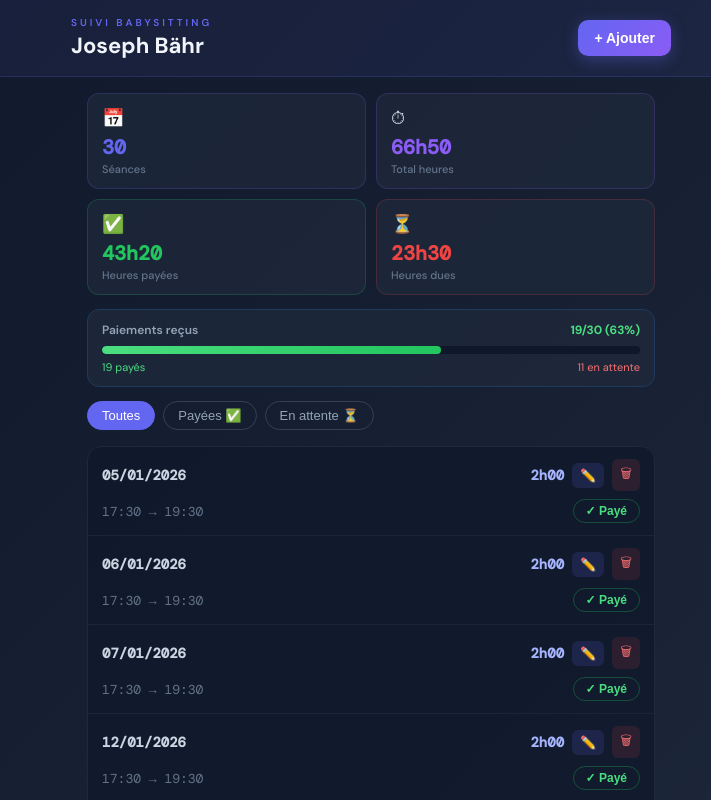
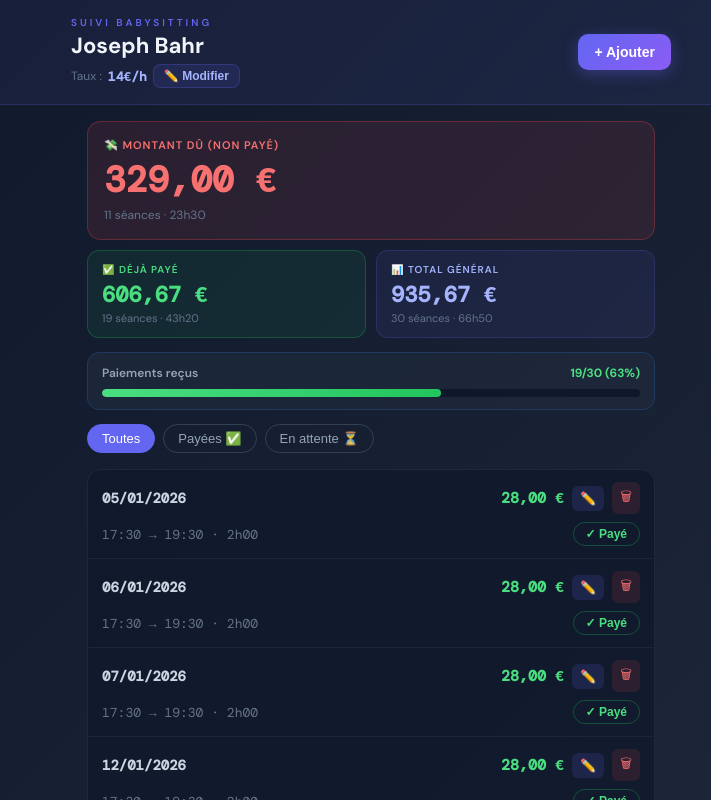
Before and after one commit to denilzalopes/dashboard-babysitting, a React (Vite) app: page / in a window 1280 px wide. Shown: the top 800 px of the page, without its empty margins (269-980 px from the left). Built offline with nearby package versions, Linux system fonts and the light colour scheme.

Commit message:
feat : prix horaire et montants

```diff
--- a/src/App.jsx
+++ b/src/App.jsx
@@ -1,4 +1,6 @@
-import { useState, useEffect, useCallback } from "react";
+import { useState, useEffect } from "react";
+
+const TAUX_HORAIRE_DEFAULT = 14;
 
 const INITIAL_DATA = [
   { id: 1, date: "2026-01-05", debut: "17:30", fin: "19:30", paye: true },
@@ -51,20 +53,28 @@ function formatDate(dateStr) {
   const [y, m, d] = dateStr.split("-");
   return `${d}/${m}/${y}`;
 }
+function calcMontant(debut, fin, taux) {
+  return (calcDuree(debut, fin) / 60) * taux;
+}
+function formatEur(val) {
+  return val.toFixed(2).replace(".", ",") + " €";
+}
 function getNextId(entries) {
   return entries.length === 0 ? 1 : Math.max(...entries.map((e) => e.id)) + 1;
 }
 
-const STORAGE_KEY = "babysitting-joseph-bahr-v1";
+const STORAGE_KEY = "babysitting-joseph-bahr-v2";
 
 export default function App() {
   const [entries, setEntries] = useState(() => {
-    try {
-      const saved = localStorage.getItem(STORAGE_KEY);
-      return saved ? JSON.parse(saved) : INITIAL_DATA;
-    } catch { return INITIAL_DATA; }
+    try { const s = localStorage.getItem(STORAGE_KEY); return s ? JSON.parse(s).entries : INITIAL_DATA; } catch { return INITIAL_DATA; }
+  });
+  const [taux, setTaux] = useState(() => {
+    try { const s = localStorage.getItem(STORAGE_KEY); return s ? JSON.parse(s).taux : TAUX_HORAIRE_DEFAULT; } catch { return TAUX_HORAIRE_DEFAULT; }
   });
   const [showForm, setShowForm] = useState(false);
+  const [showTaux, setShowTaux] = useState(false);
+  const [tauxEdit, setTauxEdit] = useState(taux);
   const [form, setForm] = useState({ date: "", debut: "17:30", fin: "19:30", paye: false });
   const [editId, setEditId] = useState(null);
   const [deleteConfirm, setDeleteConfirm] = useState(null);
@@ -73,20 +83,22 @@ export default function App() {
 
   useEffect(() => {
     try {
-      localStorage.setItem(STORAGE_KEY, JSON.stringify(entries));
+      localStorage.setItem(STORAGE_KEY, JSON.stringify({ entries, taux }));
       setSaved(true);
       const t = setTimeout(() => setSaved(false), 1500);
       return () => clearTimeout(t);
     } catch {}
-  }, [entries]);
+  }, [entries, taux]);
 
-  const s = useCallback(() => {
-    const total = entries.length;
-    const totalMin = entries.reduce((acc, e) => acc + calcDuree(e.debut, e.fin), 0);
-    const payesMin = entries.filter((e) => e.paye).reduce((acc, e) => acc + calcDuree(e.debut, e.fin), 0);
-    const nbPayes = entries.filter((e) => e.paye).length;
-    return { total, totalMin, payesMin, nonPayesMin: totalMin - payesMin, nbPayes, nbNonPayes: total - nbPayes };
-  }, [entries])();
+  const totalMin = entries.reduce((acc, e) => acc + calcDuree(e.debut, e.fin), 0);
+  const payesMin = entries.filter((e) => e.paye).reduce((acc, e) => acc + calcDuree(e.debut, e.fin), 0);
+  const nonPayesMin = totalMin - payesMin;
+  const nbPayes = entries.filter((e) => e.paye).length;
+  const nbNonPayes = entries.length - nbPayes;
+  const montantTotal = entries.reduce((acc, e) => acc + calcMontant(e.debut, e.fin, taux), 0);
+  const montantPaye = entries.filter((e) => e.paye).reduce((acc, e) => acc + calcMontant(e.debut, e.fin, taux), 0);
+  const montantDu = montantTotal - montantPaye;
+  const pctPaye = entries.length > 0 ? Math.round((nbPayes / entries.length) * 100) : 0;
 
   const filtered = entries
     .filter((e) => filter === "all" ? true : filter === "paye" ? e.paye : !e.paye)
@@ -120,8 +132,11 @@ export default function App() {
     setEditId(null);
     setForm({ date: "", debut: "17:30", fin: "19:30", paye: false });
   }
-
-  const pctPaye = s.total > 0 ? Math.round((s.nbPayes / s.total) * 100) : 0;
+  function handleSaveTaux() {
+    const val = parseFloat(tauxEdit);
+    if (!isNaN(val) && val > 0) setTaux(val);
+    setShowTaux(false);
+  }
 
   return (
     <div style={{ minHeight: "100vh", background: "linear-gradient(135deg,#0f172a 0%,#1e293b 50%,#0f172a 100%)", fontFamily: "'DM Sans','Segoe UI',sans-serif", color: "#e2e8f0" }}>
@@ -144,6 +159,8 @@ export default function App() {
         .card-row{display:flex;flex-direction:column;gap:8px;padding:12px 14px;border-bottom:1px solid rgba(30,41,59,0.8);transition:background 0.15s;}
         .card-row:hover{background:rgba(99,102,241,0.06);}
         .card-row:last-child{border-bottom:none;}
+        .taux-btn{cursor:pointer;background:rgba(99,102,241,0.12);border:1px solid rgba(99,102,241,0.25);color:#a5b4fc;border-radius:8px;padding:4px 10px;font-size:12px;font-weight:600;transition:all 0.15s;}
+        .taux-btn:hover{background:rgba(99,102,241,0.25);}
       `}</style>
 
       {/* Header */}
@@ -151,7 +168,12 @@ export default function App() {
         <div style={{ maxWidth: 600, margin: "0 auto", display: "flex", alignItems: "center", justifyContent: "space-between", gap: 12 }}>
           <div>
             <div style={{ fontSize: 10, letterSpacing: 3, color: "#6366f1", fontWeight: 600, marginBottom: 2, textTransform: "uppercase" }}>Suivi babysitting</div>
-            <h1 style={{ fontSize: 22, fontWeight: 700, color: "#f1f5f9" }}>Joseph Bähr</h1>
+            <h1 style={{ fontSize: 22, fontWeight: 700, color: "#f1f5f9" }}>Joseph Bahr</h1>
+            <div style={{ display: "flex", alignItems: "center", gap: 6, marginTop: 4 }}>
+              <span style={{ fontSize: 12, color: "#64748b" }}>Taux :</span>
+              <span style={{ fontSize: 13, fontWeight: 700, color: "#a5b4fc", fontFamily: "'DM Mono',monospace" }}>{taux}€/h</span>
+              <button className="taux-btn" onClick={() => { setTauxEdit(taux); setShowTaux(true); }}>✏️ Modifier</button>
+            </div>
           </div>
           <div style={{ display: "flex", alignItems: "center", gap: 8 }}>
             {saved && <span className="saved-badge" style={{ fontSize: 11, color: "#4ade80" }}>✓ Sauvegardé</span>}
@@ -166,37 +188,35 @@ export default function App() {
 
       <div style={{ maxWidth: 600, margin: "0 auto", padding: "16px" }}>
 
-        {/* Stats — 2x2 grid sur mobile */}
+        {/* Montant dû en grand */}
+        <div style={{ background: "rgba(239,68,68,0.1)", border: "1px solid rgba(239,68,68,0.3)", borderRadius: 14, padding: "16px", marginBottom: 10 }}>
+          <div style={{ fontSize: 11, color: "#f87171", fontWeight: 600, textTransform: "uppercase", letterSpacing: 1, marginBottom: 4 }}>💸 Montant dû (non payé)</div>
+          <div style={{ fontSize: 36, fontWeight: 700, color: "#f87171", fontFamily: "'DM Mono',monospace" }}>{formatEur(montantDu)}</div>
+          <div style={{ fontSize: 12, color: "#64748b", marginTop: 4 }}>{nbNonPayes} séance{nbNonPayes > 1 ? "s" : ""} · {formatDuree(nonPayesMin)}</div>
+        </div>
+
+        {/* Déjà payé + Total */}
         <div style={{ display: "grid", gridTemplateColumns: "1fr 1fr", gap: 10, marginBottom: 14 }}>
-          {[
-            { label: "Séances", value: s.total, icon: "📅", accent: "#6366f1" },
-            { label: "Total heures", value: formatDuree(s.totalMin), icon: "⏱", accent: "#8b5cf6" },
-            { label: "Heures payées", value: formatDuree(s.payesMin), icon: "✅", accent: "#22c55e" },
-            { label: "Heures dues", value: formatDuree(s.nonPayesMin), icon: "⏳", accent: "#ef4444" },
-          ].map((card) => (
-            <div key={card.label} style={{
-              background: "rgba(30,41,59,0.8)", border: `1px solid ${card.accent}33`,
-              borderRadius: 12, padding: "12px 14px",
-            }}>
-              <div style={{ fontSize: 18, marginBottom: 4 }}>{card.icon}</div>
-              <div style={{ fontSize: 20, fontWeight: 700, color: card.accent, fontFamily: "'DM Mono',monospace" }}>{card.value}</div>
-              <div style={{ fontSize: 11, color: "#64748b", marginTop: 2, fontWeight: 500 }}>{card.label}</div>
-            </div>
-          ))}
+          <div style={{ background: "rgba(34,197,94,0.08)", border: "1px solid rgba(34,197,94,0.25)", borderRadius: 12, padding: "12px 14px" }}>
+            <div style={{ fontSize: 10, color: "#4ade80", fontWeight: 600, textTransform: "uppercase", letterSpacing: 1, marginBottom: 4 }}>✅ Déjà payé</div>
+            <div style={{ fontSize: 22, fontWeight: 700, color: "#4ade80", fontFamily: "'DM Mono',monospace" }}>{formatEur(montantPaye)}</div>
+            <div style={{ fontSize: 11, color: "#64748b", marginTop: 2 }}>{nbPayes} séance{nbPayes > 1 ? "s" : ""} · {formatDuree(payesMin)}</div>
+          </div>
+          <div style={{ background: "rgba(99,102,241,0.08)", border: "1px solid rgba(99,102,241,0.2)", borderRadius: 12, padding: "12px 14px" }}>
+            <div style={{ fontSize: 10, color: "#a5b4fc", fontWeight: 600, textTransform: "uppercase", letterSpacing: 1, marginBottom: 4 }}>📊 Total général</div>
+            <div style={{ fontSize: 22, fontWeight: 700, color: "#a5b4fc", fontFamily: "'DM Mono',monospace" }}>{formatEur(montantTotal)}</div>
+            <div style={{ fontSize: 11, color: "#64748b", marginTop: 2 }}>{entries.length} séances · {formatDuree(totalMin)}</div>
+          </div>
         </div>
 
         {/* Progress bar */}
         <div style={{ background: "rgba(30,41,59,0.8)", border: "1px solid #1e3a5f", borderRadius: 12, padding: "12px 14px", marginBottom: 14 }}>
           <div style={{ display: "flex", justifyContent: "space-between", marginBottom: 8, flexWrap: "wrap", gap: 4 }}>
             <span style={{ fontSize: 12, fontWeight: 600, color: "#94a3b8" }}>Paiements reçus</span>
-            <span style={{ fontSize: 12, fontWeight: 700, color: "#4ade80" }}>{s.nbPayes}/{s.total} ({pctPaye}%)</span>
+            <span style={{ fontSize: 12, fontWeight: 700, color: "#4ade80" }}>{nbPayes}/{entries.length} ({pctPaye}%)</span>
           </div>
           <div style={{ background: "#0f172a", borderRadius: 99, height: 8, overflow: "hidden" }}>
             <div style={{ width: `${pctPaye}%`, height: "100%", borderRadius: 99, background: "linear-gradient(90deg,#4ade80,#22c55e)", transition: "width 0.5s ease" }} />
-          </div>
-          <div style={{ display: "flex", justifyContent: "space-between", marginTop: 6 }}>
-            <span style={{ fontSize: 11, color: "#4ade80" }}>{s.nbPayes} payé{s.nbPayes > 1 ? "s" : ""}</span>
-            <span style={{ fontSize: 11, color: "#f87171" }}>{s.nbNonPayes} en attente</span>
           </div>
         </div>
 
@@ -208,23 +228,23 @@ export default function App() {
           ))}
         </div>
 
-        {/* Liste cards mobile */}
+        {/* Liste */}
         <div style={{ background: "rgba(15,23,42,0.7)", border: "1px solid #1e293b", borderRadius: 14, overflow: "hidden" }}>
           {filtered.length === 0 && (
             <div style={{ padding: 32, textAlign: "center", color: "#475569", fontSize: 14 }}>Aucune séance trouvée.</div>
           )}
           {filtered.map((entry) => {
             const dur = calcDuree(entry.debut, entry.fin);
+            const montant = calcMontant(entry.debut, entry.fin, taux);
             return (
               <div key={entry.id} className="card-row">
-                {/* Ligne 1 : date + durée + actions */}
                 <div style={{ display: "flex", alignItems: "center", justifyContent: "space-between", gap: 8 }}>
                   <span style={{ fontSize: 14, fontWeight: 600, color: "#cbd5e1", fontFamily: "'DM Mono',monospace" }}>
                     {formatDate(entry.date)}
                   </span>
                   <div style={{ display: "flex", alignItems: "center", gap: 8, marginLeft: "auto" }}>
-                    <span style={{ fontSize: 14, fontWeight: 700, color: "#a5b4fc", fontFamily: "'DM Mono',monospace" }}>
-                      {formatDuree(dur)}
+                    <span style={{ fontSize: 15, fontWeight: 700, color: entry.paye ? "#4ade80" : "#f87171", fontFamily: "'DM Mono',monospace" }}>
+                      {formatEur(montant)}
                     </span>
                     <button className="btn" onClick={() => handleEdit(entry)}
                       style={{ background: "rgba(99,102,241,0.15)", color: "#818cf8", border: "none", borderRadius: 6, padding: "5px 8px", fontSize: 13 }}>✏️</button>
@@ -232,10 +252,9 @@ export default function App() {
                       style={{ background: "rgba(239,68,68,0.12)", color: "#f87171", border: "none", borderRadius: 6, padding: "5px 8px", fontSize: 13 }}>🗑</button>
                   </div>
                 </div>
-                {/* Ligne 2 : horaires + badge paiement */}
                 <div style={{ display: "flex", alignItems: "center", justifyContent: "space-between" }}>
                   <span style={{ fontSize: 13, color: "#64748b", fontFamily: "'DM Mono',monospace" }}>
-                    {entry.debut} → {entry.fin}
+                    {entry.debut} → {entry.fin} · {formatDuree(dur)}
                   </span>
                   <button className={`btn ${entry.paye ? "tag-paye" : "tag-nonpaye"}`}
                     onClick={() => handleToggle(entry.id)}
@@ -247,22 +266,39 @@ export default function App() {
             );
           })}
         </div>
-
         <div style={{ textAlign: "center", marginTop: 10, fontSize: 11, color: "#334155" }}>
-          {filtered.length} séance{filtered.length > 1 ? "s" : ""} • {formatDuree(filtered.reduce((acc, e) => acc + calcDuree(e.debut, e.fin), 0))}
+          {filtered.length} séance{filtered.length > 1 ? "s" : ""} · {formatDuree(filtered.reduce((acc, e) => acc + calcDuree(e.debut, e.fin), 0))} · {formatEur(filtered.reduce((acc, e) => acc + calcMontant(e.debut, e.fin, taux), 0))}
         </div>
       </div>
+
+      {/* Modal taux horaire */}
+      {showTaux && (
+        <div style={{ position: "fixed", inset: 0, background: "rgba(0,0,0,0.75)", display: "flex", alignItems: "flex-end", justifyContent: "center", zIndex: 100 }}
+          onClick={(e) => e.target === e.currentTarget && setShowTaux(false)}>
+          <div style={{ background: "#1e293b", border: "1px solid #334155", borderRadius: "20px 20px 0 0", padding: "24px 20px 36px", width: "100%", maxWidth: 600 }}>
+            <div style={{ width: 40, height: 4, background: "#334155", borderRadius: 99, margin: "0 auto 20px" }} />
+            <h3 style={{ fontSize: 17, fontWeight: 700, marginBottom: 16, color: "#f1f5f9" }}>💶 Taux horaire</h3>
+            <div style={{ display: "flex", gap: 10, alignItems: "center" }}>
+              <input type="number" className="input-field" value={tauxEdit} min="1" step="0.5"
+                onChange={(e) => setTauxEdit(e.target.value)}
+                style={{ fontSize: 20, fontWeight: 700, textAlign: "center" }} />
+              <span style={{ fontSize: 20, color: "#94a3b8", fontWeight: 600 }}>€/h</span>
+            </div>
+            <div style={{ display: "flex", gap: 10, marginTop: 18 }}>
+              <button className="btn" onClick={() => setShowTaux(false)}
+                style={{ flex: 1, background: "#0f172a", color: "#64748b", border: "1px solid #334155", borderRadius: 10, padding: "13px", fontSize: 15, fontWeight: 600 }}>Annuler</button>
+              <button className="btn" onClick={handleSaveTaux}
+                style={{ flex: 2, background: "linear-gradient(135deg,#6366f1,#8b5cf6)", color: "white", borderRadius: 10, padding: "13px", fontSize: 15, fontWeight: 600 }}>Enregistrer</button>
+            </div>
+          </div>
+        </div>
+      )}
 
       {/* Modal ajout/édition */}
       {showForm && (
         <div style={{ position: "fixed", inset: 0, background: "rgba(0,0,0,0.75)", display: "flex", alignItems: "flex-end", justifyContent: "center", zIndex: 100 }}
           onClick={(e) => e.target === e.currentTarget && handleCancel()}>
-          <div style={{
-            background: "#1e293b", border: "1px solid #334155", borderRadius: "20px 20px 0 0",
-            padding: "24px 20px 36px", width: "100%", maxWidth: 600,
-            boxShadow: "0 -10px 40px rgba(0,0,0,0.5)"
-          }}>
-            {/* Handle bar */}
+          <div style={{ background: "#1e293b", border: "1px solid #334155", borderRadius: "20px 20px 0 0", padding: "24px 20px 36px", width: "100%", maxWidth: 600, boxShadow: "0 -10px 40px rgba(0,0,0,0.5)" }}>
             <div style={{ width: 40, height: 4, background: "#334155", borderRadius: 99, margin: "0 auto 20px" }} />
             <h3 style={{ fontSize: 17, fontWeight: 700, marginBottom: 18, color: "#f1f5f9" }}>
               {editId !== null ? "✏️ Modifier la séance" : "➕ Nouvelle séance"}
@@ -283,11 +319,16 @@ export default function App() {
                 </div>
               </div>
               {form.debut && form.fin && (
-                <div style={{ background: "rgba(99,102,241,0.1)", border: "1px solid rgba(99,102,241,0.2)", borderRadius: 8, padding: "10px", textAlign: "center" }}>
-                  <span style={{ fontSize: 12, color: "#94a3b8" }}>Durée : </span>
-                  <span style={{ fontSize: 16, fontWeight: 700, color: "#a5b4fc", fontFamily: "'DM Mono',monospace" }}>
-                    {formatDuree(calcDuree(form.debut, form.fin))}
-                  </span>
+                <div style={{ background: "rgba(99,102,241,0.1)", border: "1px solid rgba(99,102,241,0.2)", borderRadius: 8, padding: "10px", display: "flex", justifyContent: "space-around" }}>
+                  <div style={{ textAlign: "center" }}>
+                    <div style={{ fontSize: 11, color: "#64748b", marginBottom: 2 }}>Durée</div>
+                    <div style={{ fontSize: 16, fontWeight: 700, color: "#a5b4fc", fontFamily: "'DM Mono',monospace" }}>{formatDuree(calcDuree(form.debut, form.fin))}</div>
+                  </div>
+                  <div style={{ width: 1, background: "#334155" }} />
+                  <div style={{ textAlign: "center" }}>
+                    <div style={{ fontSize: 11, color: "#64748b", marginBottom: 2 }}>Montant</div>
+                    <div style={{ fontSize: 16, fontWeight: 700, color: "#4ade80", fontFamily: "'DM Mono',monospace" }}>{formatEur(calcMontant(form.debut, form.fin, taux))}</div>
+                  </div>
                 </div>
               )}
               <button className="btn" onClick={() => setForm({ ...form, paye: !form.paye })}
@@ -302,9 +343,7 @@ export default function App() {
             </div>
             <div style={{ display: "flex", gap: 10, marginTop: 20 }}>
               <button className="btn" onClick={handleCancel}
-                style={{ flex: 1, background: "#0f172a", color: "#64748b", border: "1px solid #334155", borderRadius: 10, padding: "13px", fontSize: 15, fontWeight: 600 }}>
-                Annuler
-              </button>
+                style={{ flex: 1, background: "#0f172a", color: "#64748b", border: "1px solid #334155", borderRadius: 10, padding: "13px", fontSize: 15, fontWeight: 600 }}>Annuler</button>
               <button className="btn" onClick={handleSubmit}
                 style={{ flex: 2, background: "linear-gradient(135deg,#6366f1,#8b5cf6)", color: "white", borderRadius: 10, padding: "13px", fontSize: 15, fontWeight: 600 }}>
                 {editId !== null ? "Enregistrer" : "Ajouter"}
@@ -317,23 +356,16 @@ export default function App() {
       {/* Modal suppression */}
       {deleteConfirm !== null && (
         <div style={{ position: "fixed", inset: 0, background: "rgba(0,0,0,0.75)", display: "flex", alignItems: "flex-end", justifyContent: "center", zIndex: 100 }}>
-          <div style={{
-            background: "#1e293b", border: "1px solid #334155", borderRadius: "20px 20px 0 0",
-            padding: "24px 20px 36px", width: "100%", maxWidth: 600, textAlign: "center"
-          }}>
+          <div style={{ background: "#1e293b", border: "1px solid #334155", borderRadius: "20px 20px 0 0", padding: "24px 20px 36px", width: "100%", maxWidth: 600, textAlign: "center" }}>
             <div style={{ width: 40, height: 4, background: "#334155", borderRadius: 99, margin: "0 auto 20px" }} />
             <div style={{ fontSize: 36, marginBottom: 10 }}>🗑️</div>
             <h3 style={{ fontSize: 16, fontWeight: 700, color: "#f1f5f9", marginBottom: 8 }}>Supprimer cette séance ?</h3>
             <p style={{ fontSize: 13, color: "#64748b", marginBottom: 20 }}>Cette action est irréversible.</p>
             <div style={{ display: "flex", gap: 10 }}>
               <button className="btn" onClick={() => setDeleteConfirm(null)}
-                style={{ flex: 1, background: "#0f172a", color: "#94a3b8", border: "1px solid #334155", borderRadius: 10, padding: "13px", fontSize: 15, fontWeight: 600 }}>
-                Annuler
-              </button>
+                style={{ flex: 1, background: "#0f172a", color: "#94a3b8", border: "1px solid #334155", borderRadius: 10, padding: "13px", fontSize: 15, fontWeight: 600 }}>Annuler</button>
               <button className="btn" onClick={() => handleDelete(deleteConfirm)}
-                style={{ flex: 1, background: "rgba(239,68,68,0.2)", color: "#f87171", border: "1px solid rgba(239,68,68,0.3)", borderRadius: 10, padding: "13px", fontSize: 15, fontWeight: 600 }}>
-                Supprimer
-              </button>
+                style={{ flex: 1, background: "rgba(239,68,68,0.2)", color: "#f87171", border: "1px solid rgba(239,68,68,0.3)", borderRadius: 10, padding: "13px", fontSize: 15, fontWeight: 600 }}>Supprimer</button>
             </div>
           </div>
         </div>
```
